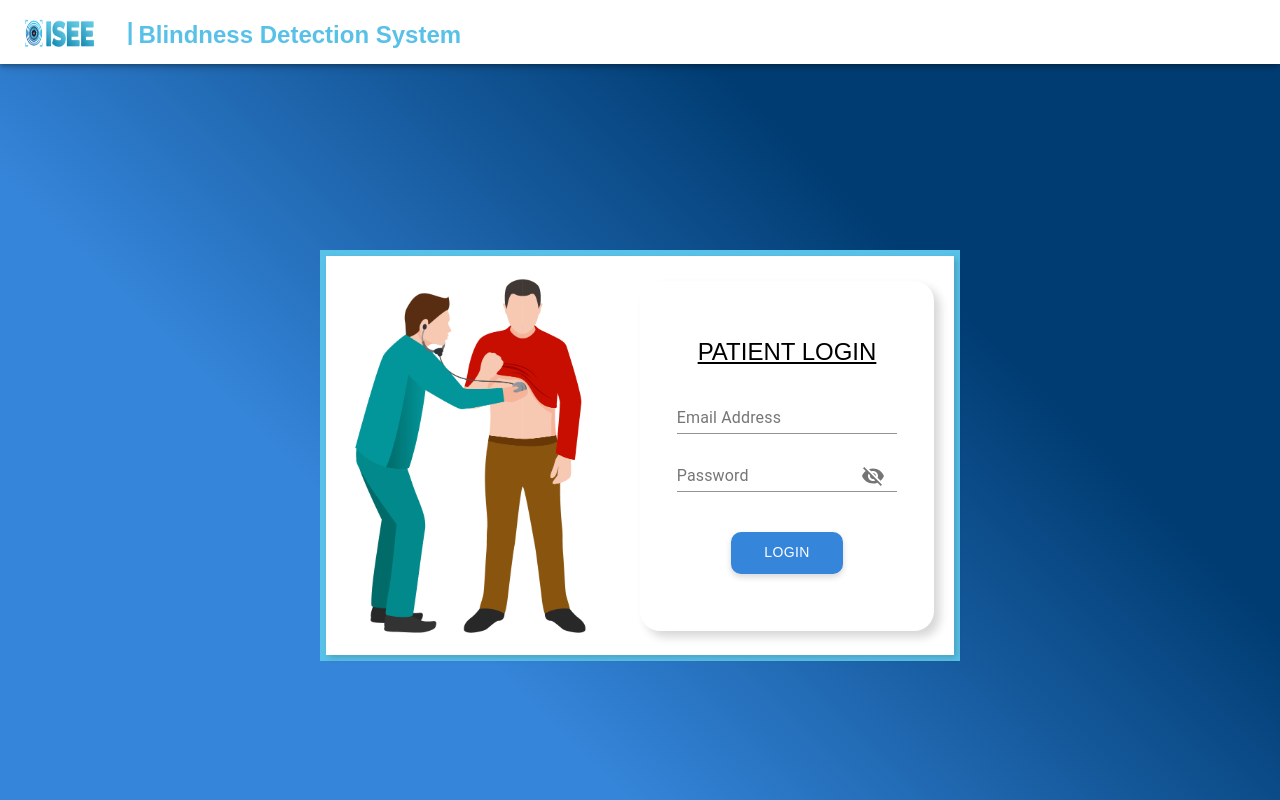
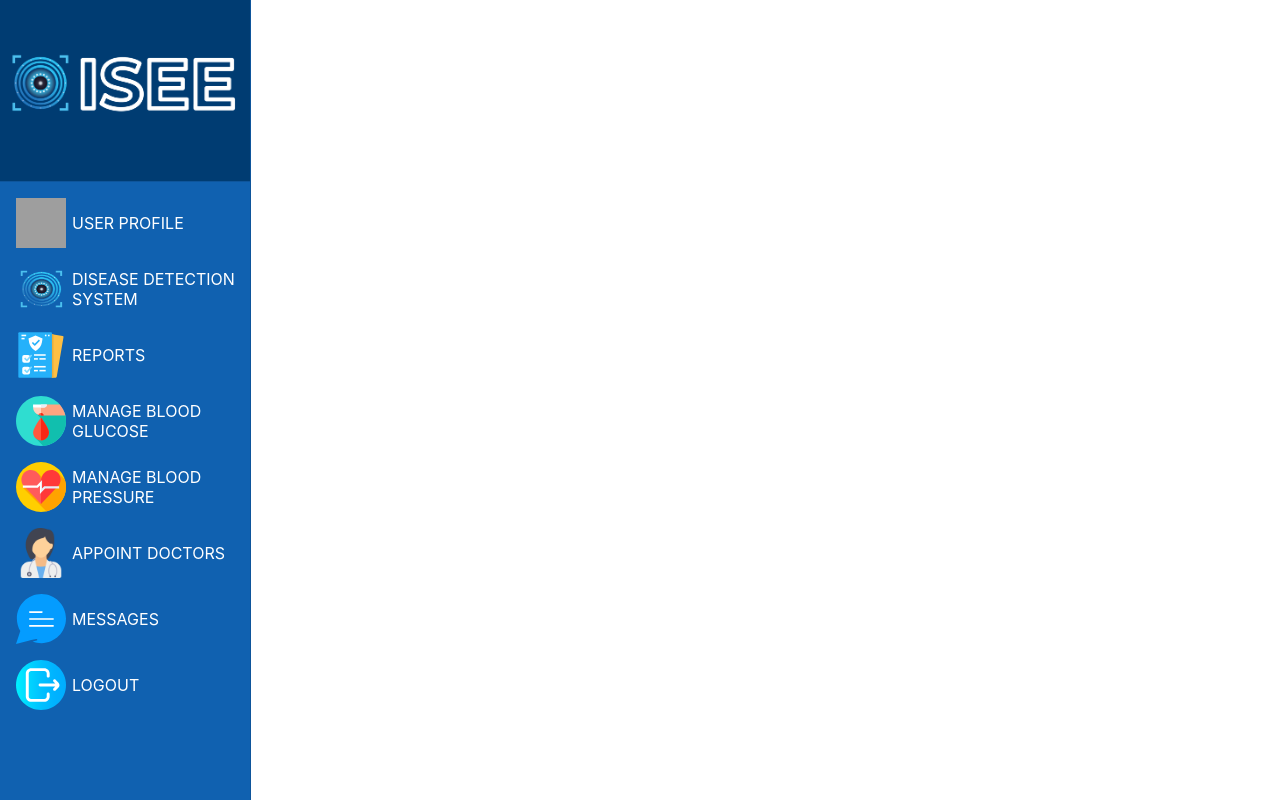
Before and after one commit to tahirabdullah234/iseenew, a React (Create React App) app: page / in a window 1280 px wide. Built offline with nearby package versions, Linux system fonts and the light colour scheme; grey boxes are pictures that could not be loaded.

Commit message:
drawer added

```diff
--- a/src/App.js
+++ b/src/App.js
@@ -1,11 +1,11 @@
 import React from "react";
 import "./App.css";
-import { PatientLogin } from "./components/patientlogin";
-import { PatientRegistration } from "./components/patientregistration";
+// import { PatientLogin } from "./components/patientlogin";
+import MainDrawer from './components/drawer'
 function App() {
   return (
     <div>
-      <PatientLogin />
+      <MainDrawer />
     </div>
   );
 }
--- /dev/null
+++ b/src/components/drawer.js
@@ -0,0 +1,165 @@
+import React from 'react';
+import clsx from 'clsx';
+import { makeStyles } from '@material-ui/core/styles';
+import Drawer from '@material-ui/core/Drawer';
+import List from '@material-ui/core/List';
+import CssBaseline from '@material-ui/core/CssBaseline';
+import Divider from '@material-ui/core/Divider';
+import ListItem from '@material-ui/core/ListItem';
+import ListItemIcon from '@material-ui/core/ListItemIcon';
+import ListItemText from '@material-ui/core/ListItemText';
+import iseeLogo from '../Assets/isee logo white-01.png';
+import blood from '../Assets/blood.svg';
+import chat from '../Assets/chat (1).svg';
+import report from '../Assets/document.svg';
+import exit from '../Assets/exit.svg';
+import heart from '../Assets/heart.svg';
+import user from '../Assets/user (2).svg';
+import doctor from '../Assets/doctor (1).png';
+import classify from '../Assets/ISEE-01.png';
+import { Grid, Typography } from '@material-ui/core';
+
+const drawerWidth = 250;
+
+const useStyles = makeStyles((theme) => ({
+    root: {
+        display: 'flex',
+    },
+    appBar: {
+        zIndex: theme.zIndex.drawer + 1,
+        transition: theme.transitions.create(['width', 'margin'], {
+            easing: theme.transitions.easing.sharp,
+            duration: theme.transitions.duration.leavingScreen,
+        }),
+    },
+    appBarShift: {
+        marginLeft: drawerWidth,
+        width: `calc(100% - ${drawerWidth}px)`,
+        transition: theme.transitions.create(['width', 'margin'], {
+            easing: theme.transitions.easing.sharp,
+            duration: theme.transitions.duration.enteringScreen,
+        }),
+    },
+    menuButton: {
+        marginRight: 36,
+    },
+    hide: {
+        display: 'none',
+    },
+    drawer: {
+        width: drawerWidth,
+        flexShrink: 0,
+        whiteSpace: 'nowrap',
+    },
+    drawerClose: {
+        backgroundColor: '#1061B0',
+        color: '#1061B0',
+        transition: theme.transitions.create('width', {
+            easing: theme.transitions.easing.sharp,
+            duration: theme.transitions.duration.leavingScreen,
+        }),
+        overflowX: 'hidden',
+        width: theme.spacing(10) + 1,
+        [theme.breakpoints.up('sm')]: {
+            width: theme.spacing(12) + 1,
+        },
+        '&:hover': {
+            width: drawerWidth,
+            backgroundColor: '#1061B0',
+            color: '#fff',
+            transition: theme.transitions.create('width', {
+                easing: theme.transitions.easing.sharp,
+                duration: theme.transitions.duration.enteringScreen,
+            }),
+        }
+    },
+    toolbar: {
+        backgroundColor: '#003C72',
+        display: 'flex',
+        alignItems: 'center',
+        justifyContent: 'center',
+        padding: theme.spacing(0, 1),
+        // necessary for content to be below app bar
+        ...theme.mixins.toolbar,
+    },
+
+}));
+
+export default function MainDrawer() {
+    const classes = useStyles();
+    const [open, setOpen] = React.useState(false);
+
+    const handleDrawer = () => {
+        setOpen(!open);
+    };
+
+    return (
+        <div className={classes.root}>
+            <Grid container>
+                <Drawer variant="permanent" className={classes.drawer} classes={{ paper: classes.drawerClose }}>
+                    <Grid item className={classes.toolbar}>
+                        <img src={iseeLogo}
+                            alt="ISEE Logo"
+                            style={{ width: '100%' }}
+                            onClick={handleDrawer}
+                        />
+                    </Grid>
+                    <Divider />
+                    <Grid container xs={12}>
+                        <List>
+                            <ListItem button key={1}>
+                                <ListItemIcon>
+                                    <img src={user} alt='User' style={{ width: '50px', height: '50px' }} />
+                                </ListItemIcon>
+                                <ListItemText primary={<Typography variant="p">USER PROFILE</Typography>} />
+                            </ListItem>
+                            <ListItem button key={2}>
+                                <ListItemIcon>
+                                    <img src={classify} alt='Classify Disease' style={{ width: '50px', height: '50px' }} />
+                                </ListItemIcon>
+                                <ListItemText primary={<Typography variant="p">DISEASE DETECTION<br />SYSTEM</Typography>}
+                                />
+                            </ListItem>
+                            <ListItem button key={3}>
+                                <ListItemIcon>
+                                    <img src={report} alt='Reports' style={{ width: '50px', height: '50px' }} />
+                                </ListItemIcon>
+                                <ListItemText primary={<Typography variant="p">REPORTS</Typography>} />
+                            </ListItem>
+                            <ListItem button key={4}>
+                                <ListItemIcon>
+                                    <img src={blood} alt='Blood Glocuse' style={{ width: '50px', height: '50px' }} />
+                                </ListItemIcon>
+                                <ListItemText primary={<Typography variant="p">MANAGE BLOOD<br />GLUCOSE</Typography>} />
+                            </ListItem>
+                            <ListItem button key={5}>
+                                <ListItemIcon>
+                                    <img src={heart} alt='Blood Pressure' style={{ width: '50px', height: '50px' }} />
+                                </ListItemIcon>
+                                <ListItemText primary={<Typography variant="p">MANAGE BLOOD<br />PRESSURE</Typography>} />
+                            </ListItem>
+                            <ListItem button key={6}>
+                                <ListItemIcon>
+                                    <img src={doctor} alt='Doctor' style={{ width: '50px', height: '50px' }} />
+                                </ListItemIcon>
+                                <ListItemText primary={<Typography variant="p">APPOINT DOCTORS</Typography>} />
+                            </ListItem>
+                            <ListItem button key={7}>
+                                <ListItemIcon>
+                                    <img src={chat} alt='chat' style={{ width: '50px', height: '50px' }} />
+                                </ListItemIcon>
+                                <ListItemText primary={<Typography variant="p">MESSAGES</Typography>} />
+                            </ListItem>
+                            <ListItem button key={8}>
+                                <ListItemIcon xs={4}>
+                                    <img src={exit} alt='Logout' style={{ width: '50px', height: '50px' }} />
+                                </ListItemIcon>
+                                <ListItemText xs={8} primary={<Typography variant="p">LOGOUT</Typography>} />
+                            </ListItem>
+                        </List>
+                    </Grid>
+                </Drawer>
+            </Grid>
+        </div>
+    );
+}
--- a/src/components/index.js
+++ b/src/components/index.js
@@ -1 +1,2 @@
 export { PatientLogin } from "./patientlogin";
+export { Drawer } from "./drawer";
```
Also changed, not shown: 2 other files (tests, documents, lock files or other folders).
